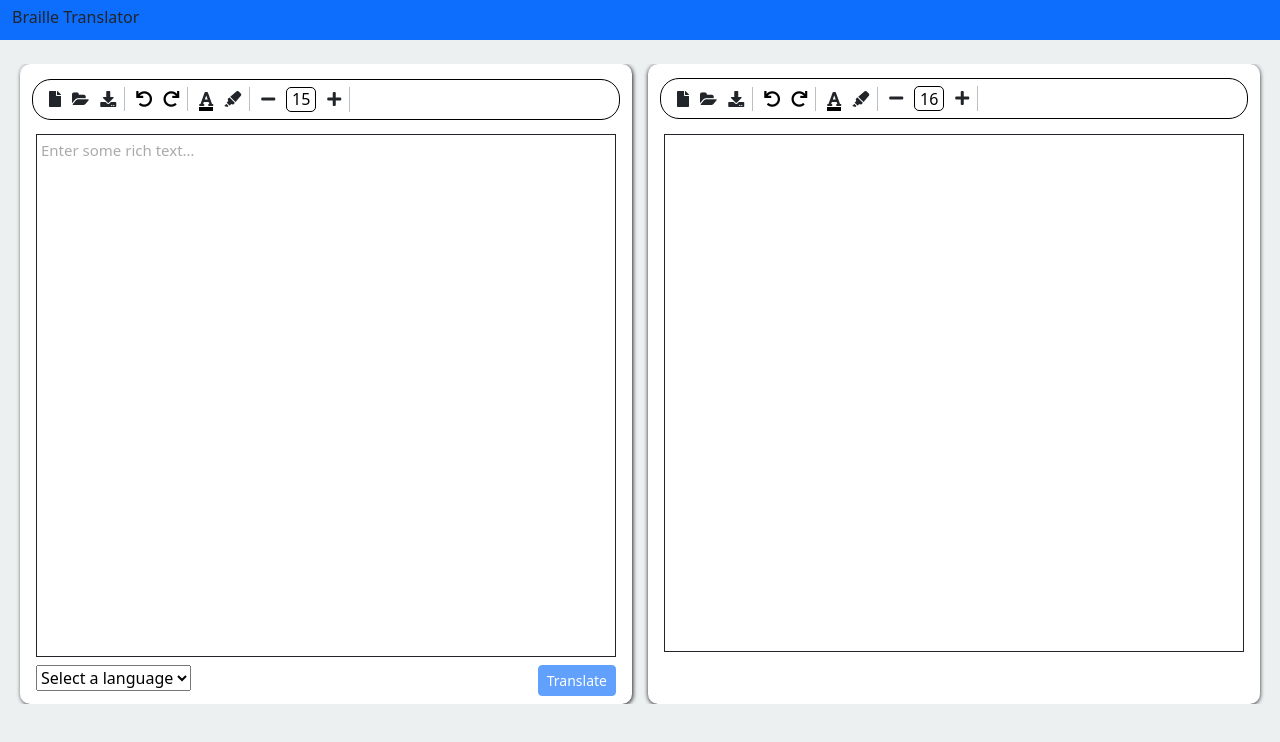
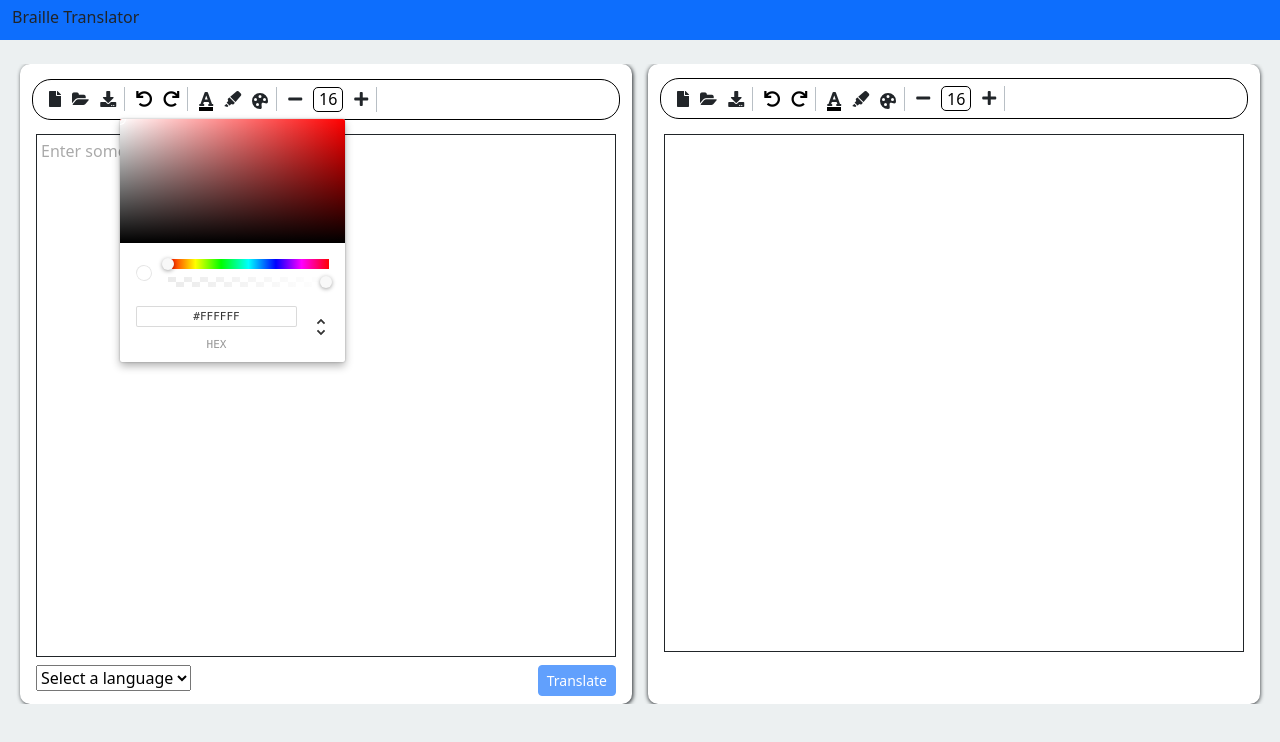
Before and after one commit to zendalona/online-braille-translator, a Next.js app: page / in a window 1280 px wide. Both pictures are taken after a click on the link 268 px from the left and 98 px from the top of the page. Shown: the top 742 px of the page. Built offline with nearby package versions, Linux system fonts and the light colour scheme; no server answers.

Commit message:
editor background color changing tool added

```diff
--- a/src/components/BrailleEditor/BrailleEditor.js
+++ b/src/components/BrailleEditor/BrailleEditor.js
@@ -10,6 +10,8 @@
 
     const [fontColorPicker, setFontColorPicker] = useState(false)
     const [highlightColorPicker, setHighlightColorPicker] = useState(false)
+    const [backgroundPicker, setBackgroundPicker] = useState(false)
+    const [background, setBackground] = useState("#ffffff")
     const { braille, setBraille } = useContext(editorsContext)
     const renderElement = useCallback(props => <Element {...props} />, [])
     const renderLeaf = useCallback(props => <Leaf {...props} />, [])
@@ -85,11 +87,12 @@
                     <i className="fas fa-download me-3"></i>
                 </a></div> */}
                 <Slate editor={brailleEditor} value={braille} onChange={(value) => handleChange(value)} >
-                    <Toolbar state={braille} fontColorPicker={fontColorPicker} setFontColorPicker={setFontColorPicker} highlightColorPicker={highlightColorPicker} setHighlightColorPicker={setHighlightColorPicker} />
+                    <Toolbar state={braille} fontColorPicker={fontColorPicker} setFontColorPicker={setFontColorPicker} highlightColorPicker={highlightColorPicker} setHighlightColorPicker={setHighlightColorPicker} background={background}  setBackground={setBackground} backgroundPicker={backgroundPicker} setBackgroundPicker={setBackgroundPicker} />
                     <Editable
                         onClick={() => {
                             fontColorPicker ? setFontColorPicker(false) : null
                             highlightColorPicker ? setHighlightColorPicker(false) : null
+                            backgroundPicker ? setBackgroundPicker(false) : null
                         }}
                         onKeyDown={handleKeyDown}
                         onKeyUp={handleKeyUp}
@@ -97,7 +100,8 @@
                         renderLeaf={renderLeaf}
 
 
-                        className={`${styles.textField} mx-3 p-1 mb-5`} />
+                        className={`${styles.textField} mx-3 p-1 mb-5`}
+                        style={{backgroundColor:background}}/>
                 </Slate>
             </div>
 
--- a/src/components/TextEditor/TextEditor.js
+++ b/src/components/TextEditor/TextEditor.js
@@ -14,6 +14,8 @@
     const textEditor = useMemo(() => withHistory(withReact(createEditor())), [])
     const [fontColorPicker, setFontColorPicker] = useState(false)
     const [highlightColorPicker, setHighlightColorPicker] = useState(false)
+    const [backgroundPicker, setBackgroundPicker] = useState(false)
+    const [background, setBackground] = useState("#ffffff")
     const [language, setLanguage] = useState("")
     const [isDisabled, setIsDisabled] = useState(true)
 
@@ -121,18 +123,20 @@
 
 
                     <Slate editor={textEditor} value={text} onChange={(value) => handleChange(value)}>
-                        <Toolbar state={text} fontColorPicker={fontColorPicker} setFontColorPicker={setFontColorPicker} highlightColorPicker={highlightColorPicker} setHighlightColorPicker={setHighlightColorPicker} />
+                        <Toolbar state={text} fontColorPicker={fontColorPicker} setFontColorPicker={setFontColorPicker} highlightColorPicker={highlightColorPicker} setHighlightColorPicker={setHighlightColorPicker} background={background}  setBackground={setBackground} backgroundPicker={backgroundPicker} setBackgroundPicker={setBackgroundPicker} />
                         <Editable
                             onClick={() => {
                                 fontColorPicker ? setFontColorPicker(false) : null
                                 highlightColorPicker ? setHighlightColorPicker(false) : null
+                                backgroundPicker ? setBackgroundPicker(false) : null
                             }}
                             // renderElement={renderElement}
                             renderLeaf={renderLeaf}
                             placeholder="Enter some rich text…"
                             spellCheck
                             autoFocus
-                            className={`${styles.textField} mx-3 p-1`} />
+                            className={`${styles.textField} mx-3 p-1`}
+                            style={{backgroundColor:background}} />
                     </Slate>
                     <div className={`${styles.editorFooter} px-3 py-2`} >
                         <div><select onChange={(event) => selectLanguage(event.target.value)}>
--- a/src/components/Toolbar/Toolbar.js
+++ b/src/components/Toolbar/Toolbar.js
@@ -7,7 +7,7 @@
 import { downloadClick, newClick } from '@/handlers/handler';
 import FileUpload from '../FileUpload/FileUpload';
 
-function Toolbar({ state, fontColorPicker, setFontColorPicker, highlightColorPicker, setHighlightColorPicker }) {
+function Toolbar({ state, fontColorPicker, setFontColorPicker, highlightColorPicker, setHighlightColorPicker,background,setBackground,backgroundPicker,setBackgroundPicker }) {
   const [fontColor, setFontColor] = useState("#000000")
   const [highlight, setHighlight] = useState("")
   const [fontSize, setFontSize] = useState(16)
@@ -29,6 +29,11 @@
     Editor.addMark(editor, 'backgroundColor', color.hex);
   }
 
+  const backgroundChange = (color) => {
+    setBackground(color.hex)
+
+  }
+
   const fontSizeChange = (action, size) => {
     if (action === "increase") {
       if (fontSize < 50) {
@@ -45,9 +50,9 @@
 
 
 
-        setFontSize(size)
+      setFontSize(size)
 
-        Editor.addMark(editor, 'fontSize', size);
+      Editor.addMark(editor, 'fontSize', size);
 
 
     }
@@ -129,16 +134,21 @@
             <div className={styles.colorIndicate} style={{ background: highlight }}></div>
           </i></a></div>
 
+          <div><a onClick={() => setBackgroundPicker(!backgroundPicker)} title="background color"><svg class="bi bi-palette-fill tool-icon" xmlns="http://www.w3.org/2000/svg" width="1em" height="1em" fill="currentColor" viewBox="0 0 16 16">
+            <path d="M12.433 10.07C14.133 10.585 16 11.15 16 8a8 8 0 1 0-8 8c1.996 0 1.826-1.504 1.649-3.08-.124-1.101-.252-2.237.351-2.92.465-.527 1.42-.237 2.433.07zM8 5a1.5 1.5 0 1 1 0-3 1.5 1.5 0 0 1 0 3zm4.5 3a1.5 1.5 0 1 1 0-3 1.5 1.5 0 0 1 0 3zM5 6.5a1.5 1.5 0 1 1-3 0 1.5 1.5 0 0 1 3 0zm.5 6.5a1.5 1.5 0 1 1 0-3 1.5 1.5 0 0 1 0 3z"></path>
+          </svg></a></div>
+
         </div>
         <div className={`${styles.toolContainer} pe-2`}>
           <div><a onClick={() => fontSizeChange('decrease', null)} title="Decrease font size"><i className="fas fa-minus"></i></a></div>
-          <div><input  className={styles.fontSize} value={fontSize} onChange={(e) => fontSizeChange('custom', e.target.value)}/></div>
+          <div><input className={styles.fontSize} value={fontSize} onChange={(e) => fontSizeChange('custom', e.target.value)} /></div>
           <div><a onClick={() => fontSizeChange('increase', null)} title="Increase font size"><i className="fas fa-plus"></i></a></div>
         </div>
 
       </div>
       {fontColorPicker && <div className={styles.colorPicker}> <ChromePicker color={fontColor} onChange={(color) => fontColorChange(color)} /> </div>}
       {highlightColorPicker && <div className={styles.colorPicker}> <ChromePicker color={highlight} onChange={(color) => highlightChange(color)} /> </div>}
+      {backgroundPicker && <div className={styles.colorPicker}> <ChromePicker color={background} onChange={(color) => backgroundChange(color)} /> </div>}
       {showFileUpload && <FileUpload setShowFileUpload={setShowFileUpload} />}
     </div>
   )
```
